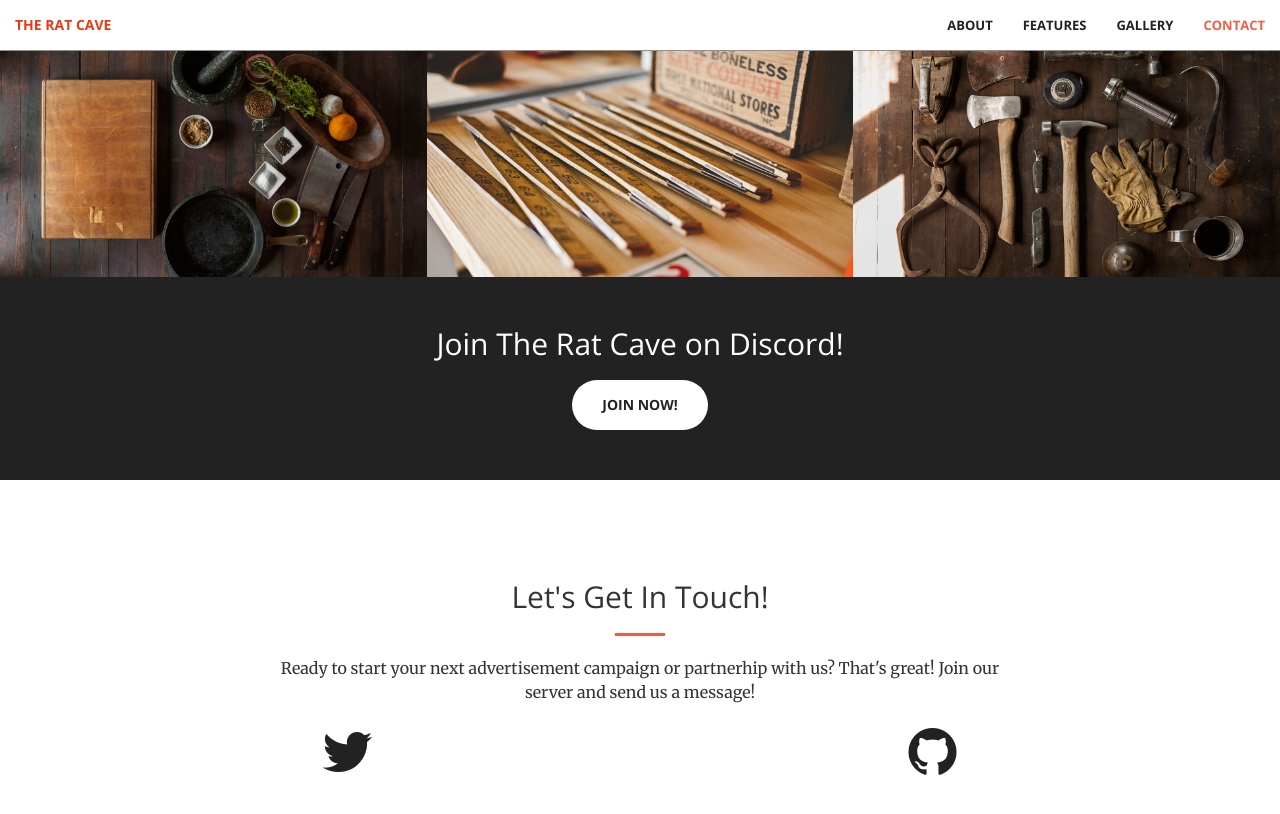
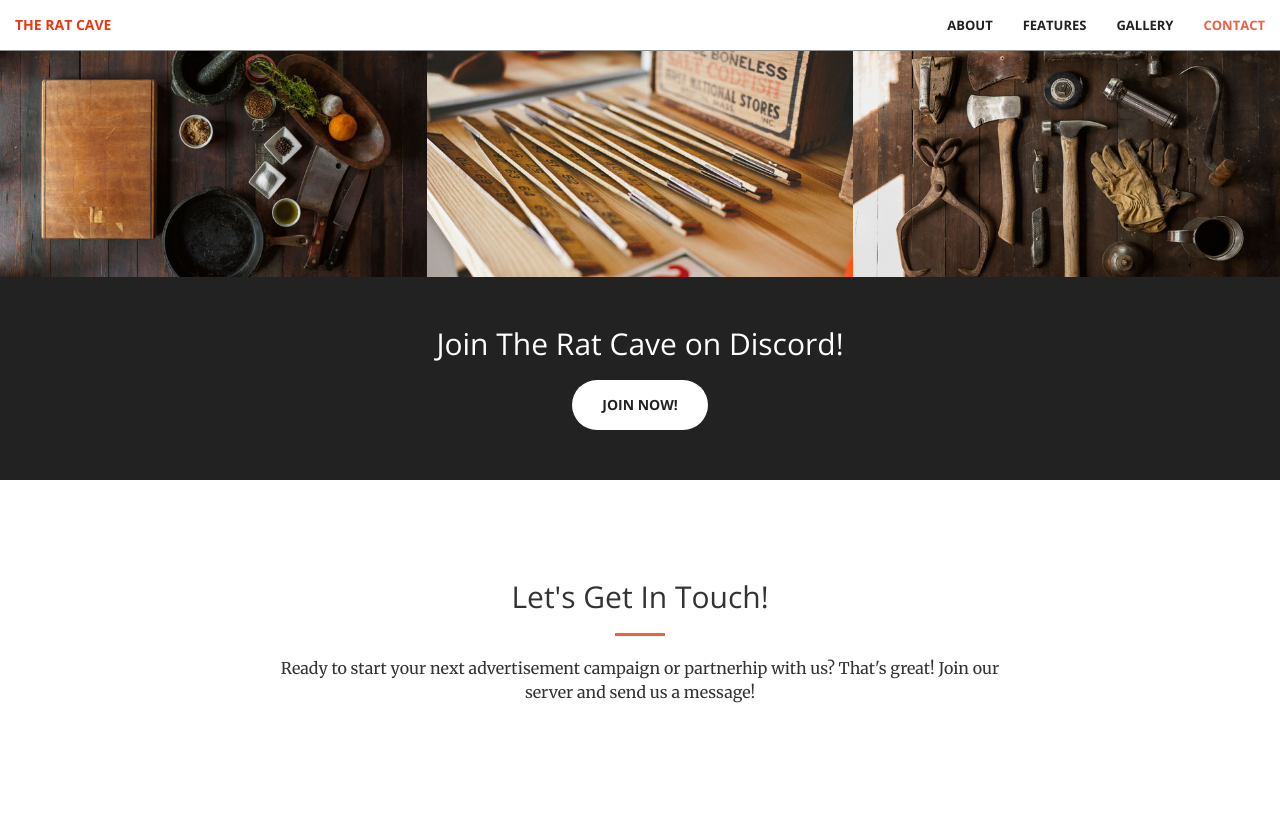
Before and after one commit to vdchoi/theratcave.github.io, a Jekyll site: the page built from index.html, in a window 1280 px wide and 900 px high, scrolled down 1957 px. Shown: the top 814 px of the window. Built offline with Jekyll 4.4.1, drawn with Linux system fonts in a browser that asks for light colours.

Commit message:
Remove Icons

```diff
--- a/_includes/contact.html
+++ b/_includes/contact.html
@@ -6,24 +6,7 @@
                 <hr class="primary">
                 <p>Ready to start your next advertisement campaign or partnerhip with us? That's great! Join our server and send us a message!</p>
             </div>
-        <div class="col-lg-2 col-lg-offset-2 text-center">
-            <a href="https://discord.gg/theratcave">
-                <i class="fa fa-twitter fa-3x wow bounceIn" data-wow-delay=".1s"></i>
-                <p>{{ site.twitter_username }}</p>
-            </a>
-        </div>
-        <div class="col-lg-2 col-lg-offset-1 text-center">
-            <a href="https://discord.gg/theratcave">
-            <i class="fab fa-discord fa-3x wow bounceIn" data-wow-delay=".1s"></i>
-                <p>{{ site.email }}</p>
-            </a>
-        </div>
-        <div class="col-lg-2 col-lg-offset-1 text-center">
-            <a href="https://github.com/{{ site.github_username }}">
-            <i class="fa fa-github fa-3x wow bounceIn" data-wow-delay=".1s"></i>
-                <p>{{ site.github_username }}</p>
-            </a>
-        </div>
+
 
     </div>
 </section>
```
Also changed, not shown: 1 other file.
